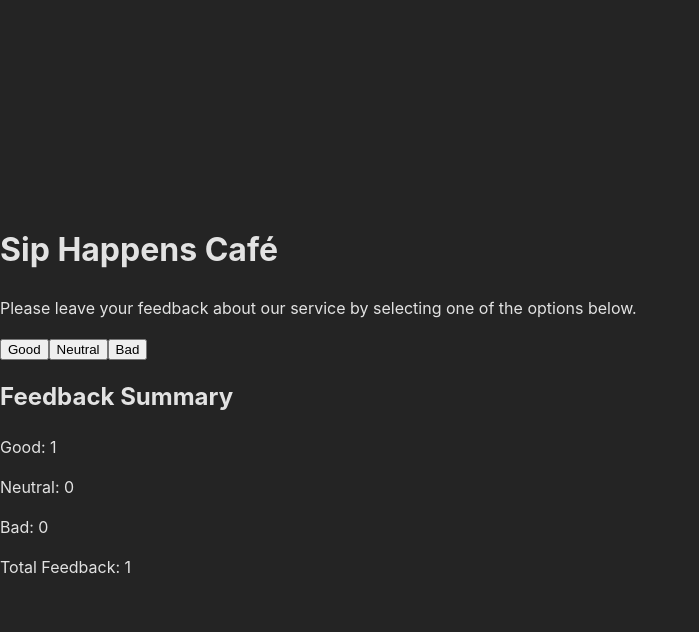
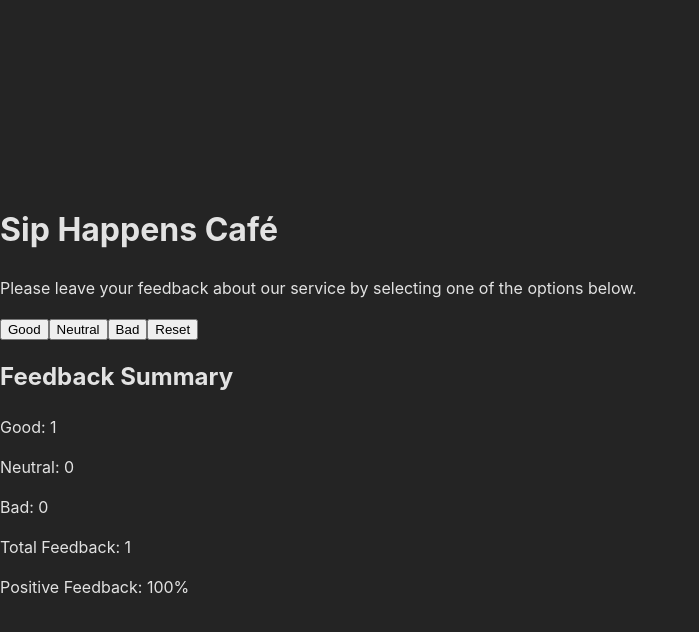
Before and after one commit to Alex9464/goit-react-hw-02, a React (Vite) app: page / in a window 1280 px wide. Both pictures are taken after a click on the button "Good". Shown: the top 632 px of the page, without its empty margins (0-699 px from the left). Built offline with nearby package versions, Linux system fonts and the light colour scheme.

Commit message:
add btn reset & statistic

```diff
--- a/src/App.jsx
+++ b/src/App.jsx
@@ -14,15 +14,24 @@
     }));
   };
 
+  const resetFeedback = () => {
+    setFeedback({
+      good: 0,
+      neutral: 0,
+      bad: 0,
+    });
+  };
+
   const totalFeedback = feedback.good + feedback.neutral + feedback.bad;
+  const positivePercentage = totalFeedback > 0 ? Math.round((feedback.good / totalFeedback) * 100) : 0;
 
   return (
     <div>
       <h1>Sip Happens Café</h1>
       <p>Please leave your feedback about our service by selecting one of the options below.</p>
-      <Options updateFeedback={updateFeedback} />
+      <Options updateFeedback={updateFeedback} resetFeedback={resetFeedback} totalFeedback={totalFeedback} />
       {totalFeedback > 0 ? (
-        <Feedback feedback={feedback} totalFeedback={totalFeedback} />
+        <Feedback feedback={feedback} totalFeedback={totalFeedback} positivePercentage={positivePercentage} />
       ) : (
         <Notification message="No feedback given yet." />
       )}
@@ -30,12 +39,13 @@
   );
 };
 
-const Options = ({ updateFeedback }) => {
+const Options = ({ updateFeedback, resetFeedback, totalFeedback }) => {
   return (
     <div>
       <button onClick={() => updateFeedback("good")}>Good</button>
       <button onClick={() => updateFeedback("neutral")}>Neutral</button>
       <button onClick={() => updateFeedback("bad")}>Bad</button>
+      {totalFeedback > 0 && <button onClick={resetFeedback}>Reset</button>}
     </div>
   );
 };
@@ -44,7 +54,7 @@
   return <p>{message}</p>;
 };
 
-const Feedback = ({ feedback, totalFeedback }) => {
+const Feedback = ({ feedback, totalFeedback, positivePercentage }) => {
   return (
     <div>
       <h2>Feedback Summary</h2>
@@ -52,7 +62,9 @@
       <p>Neutral: {feedback.neutral}</p>
       <p>Bad: {feedback.bad}</p>
       <p>Total Feedback: {totalFeedback}</p>
+      <p>Positive Feedback: {positivePercentage}%</p>
     </div>
   );
 };
+
 export default App
```
